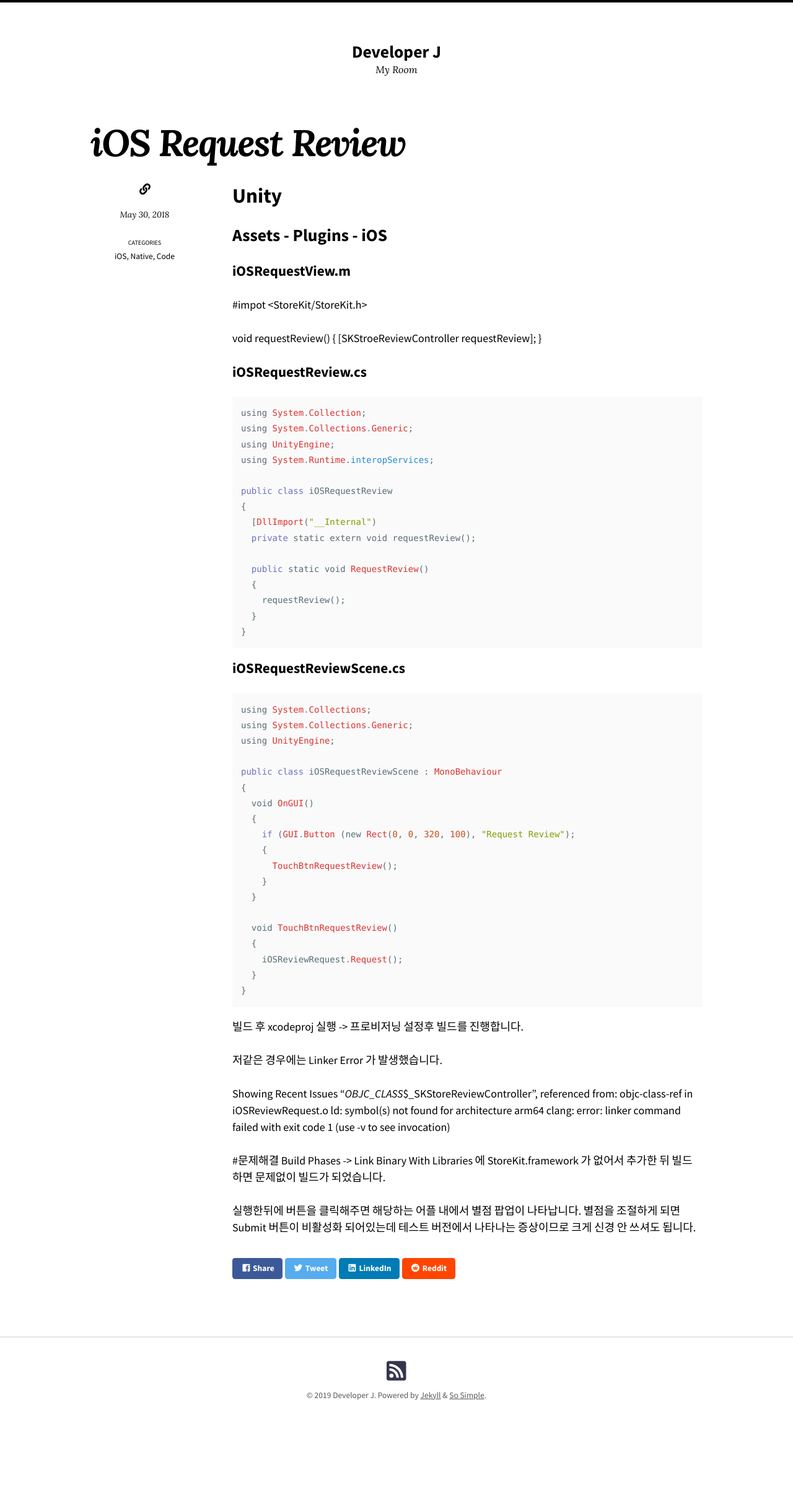
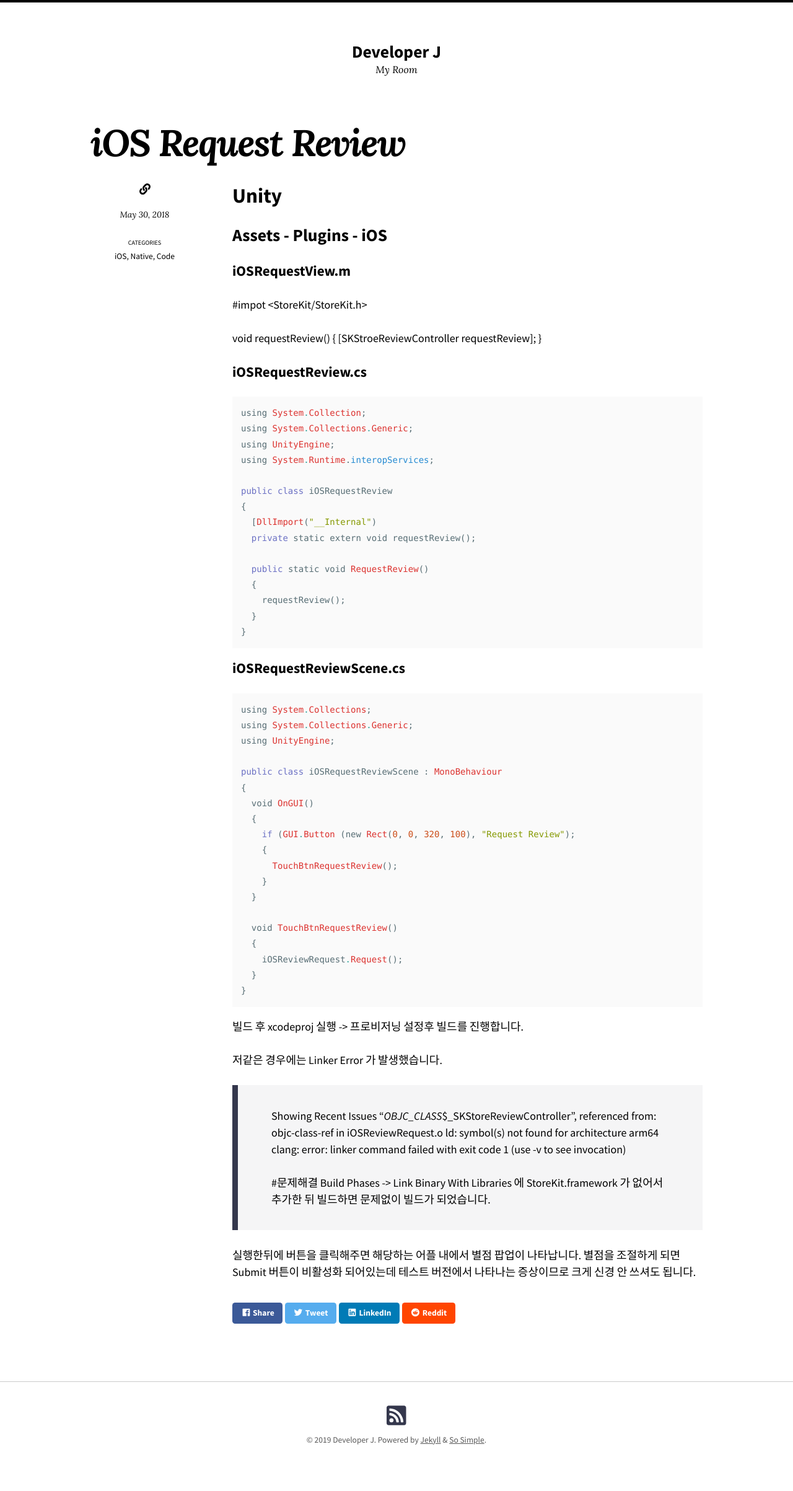
Before and after one commit to fcsx0x/Blog_J, a Jekyll site: the page built from _posts/2018-05-30-iOS-Request-Review.md, in a window 1280 px wide. Shown: the whole page at 62% size. Built offline with Jekyll 4.4.1, drawn with Linux system fonts in a browser that asks for light colours; nearby versions of some CDN libraries; before the commit the page ends 2334 px from its top, so only the background shows below that.

```diff
--- a/_posts/2018-05-30-iOS-Request-Review.md
+++ b/_posts/2018-05-30-iOS-Request-Review.md
@@ -60,12 +60,12 @@ public class iOSRequestReviewScene : MonoBehaviour
 
 저같은 경우에는 Linker Error 가 발생했습니다.
 
-Showing Recent Issues
+>Showing Recent Issues
   "_OBJC_CLASS_$_SKStoreReviewController", referenced from:
   objc-class-ref in iOSReviewRequest.o
   ld: symbol(s) not found for architecture arm64
   clang: error: linker command failed with exit code 1 (use -v to see invocation)
-
+ >
 #문제해결
 Build Phases -> Link Binary With Libraries 에 StoreKit.framework 가 없어서 추가한 뒤 빌드하면 문제없이 빌드가 되었습니다.
 
```
